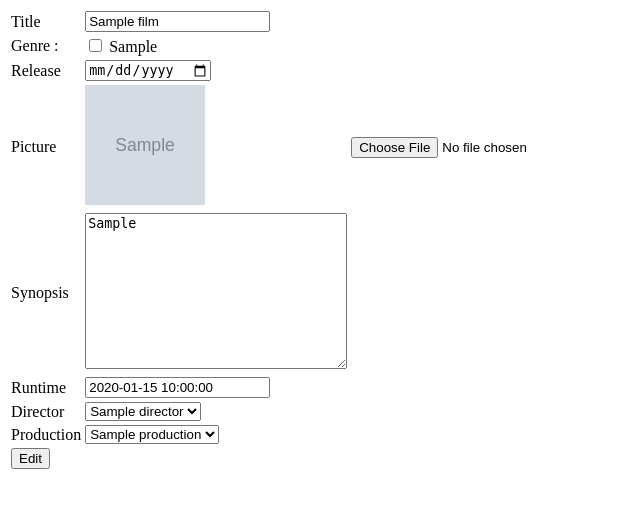
After one commit to Djebreds/myfilm-native, a PHP site: page /update-film.php?id_film=1 in a window 1280 px wide. The commit adds this page. Shown: the top 508 px of the page, without its empty margins (0-640 px from the left). Run offline with PHP 8.4, Linux system fonts and the light colour scheme; tables that the repository leaves empty or names only in its code hold one stand-in row (values such as "Sample post"); grey boxes marked "Sample" are stand-in pictures.

```diff
--- a/BusinessLogic/database.php
+++ b/BusinessLogic/database.php
@@ -28,10 +28,15 @@ class Dabes
         $runtime = self::validate($data['runtime']);
         $production = self::validate($data['production']);
         $director = self::validate($data['director']);
-        $picture = $data['picture'];
         $merge_genre = implode(", ", $genres);
 
         // query to Films table
+        $picture = self::uploadFilm();
+
+        if (!$picture) {
+            return false;
+        }
+
         $query = $this->db->prepare("INSERT INTO Films (title, release_date, picture, synopsis ,runtime) VALUES (:title, :release_date, :picture, :synopsis, :runtime)");
         $query->bindParam(':title', $title);
         $query->bindParam(':synopsis', $synopsis);
@@ -158,6 +163,142 @@ class Dabes
         return $query->rowCount();
     }
 
+    public function showFilmsById($id)
+    {
+        $sql = "SELECT films.id_film, films.picture, films.title, genres_films.genre_name, productions.name_production, films.release_date, films.synopsis, films.runtime, directors.name FROM films
+                INNER JOIN films_genres ON films.id_film = films_genres.film_id
+                INNER JOIN films_productions ON films.id_film = films_productions.film_id
+                INNER JOIN films_directors ON films.id_film = films_directors.film_id
+                INNER JOIN genres_films ON genres_films.genre_id = films_genres.genre_id
+                INNER JOIN productions ON productions.id_production = films_productions.production_id
+                INNER JOIN directors ON directors.id = films_directors.directors_id
+                WHERE films.id_film = '$id'";
+        $query = $this->db->prepare($sql);
+        $query->execute();
+        $data = $query->fetchAll(PDO::FETCH_ASSOC);
+        return $data;
+    }
+
+    public function updateFilm($data)
+    {
+
+        // select the newest data from films
+        $id_film = self::validate($data['id_film']);
+        $title = self::validate($data['title']);
+        $genres = $data['genres'];
+        $synopsis = self::validate($data['synopsis']);
+        $release_date = self::validate($data['release_date']);
+        $runtime = self::validate($data['runtime']);
+        $production = self::validate($data['production']); // id na
+        $director = self::validate($data['director']); // id na
+        $merge_genre = implode(", ", $genres);
+        $oldPicture = $data['oldPicture'];
+        $genre_id = $data['genre_id'];
+
+        if ($_FILES['picture']['error'] === 4) {
+            $picture = $oldPicture;
+        } else {
+            $picture = self::uploadFilm();
+        }
+        // $query = $this->db->prepare("SELECT max(id_film) AS last_id FROM films LIMIT 1");
+        // $query->execute();
+        // $result = $query->fetchAll(PDO::FETCH_ASSOC);
+        // $last_id = $result[0]["last_id"];
+
+        // // select the newest data from genres_films
+        // $query = $this->db->prepare("SELECT max(genre_id) AS genre FROM genres_films LIMIT 1");
+        // $query->execute();
+        // $id_result = $query->fetchAll(PDO::FETCH_ASSOC);
+        // $id_genre = $id_result[0]["genre"];
+
+        // $sql = "SELECT films.id_film, films.picture, films.title, genres_films.genre_name, productions.name_production, films.release_date, films.synopsis, films.runtime, directors.name
+        //         FROM films
+
+        // $sql = "UPDATE films
+        //         INNER JOIN films_genres ON films.id_film = films_genres.film_id
+        //         INNER JOIN films_productions ON films.id_film = films_productions.film_id
+        //         INNER JOIN films_directors ON films.id_film = films_directors.film_id
+        //         INNER JOIN genres_films ON genres_films.genre_id = films_genres.genre_id
+        //         INNER JOIN productions ON productions.id_production = films_productions.production_id
+        //         INNER JOIN directors ON directors.id = films_directors.directors_id
+        //         SET films.title = $title, films.release_date = $release_date, films.picture = $picture, films.synopsis = $synopsis, films.runtime = $runtime,
+        //             -- films_produciton.film_id = $id_film,
+        //             -- 7 = 43
+        //             films_directors.directors_id = $director;
+        //             films_productions.production_id = $production,
+        //             genres_films.genre_name = $merge_genre,
+        //             films_directors.directors_id = $id_film
+        //             WHERE films.id_films = $id_film";
+
+        // select the newest data from genres_films
+        // $query = $this->db->prepare("SELECT max(genre_id) AS genre FROM genres_films LIMIT 1");
+        // $query->execute();
+        // $id_result = $query->fetchAll(PDO::FETCH_ASSOC);
+        // $id_genre = $id_result[0]["genre"];
+
+        // // insert data film_production
+        // $query = $this->db->prepare("INSERT INTO films_productions (film_id, production_id) VALUES (:last_id, :production_id)");
+        // $query->bindParam(':last_id', $last_id);
+        // $query->bindParam(':production_id', $production);
+        // $query->execute();
+
+        // $query = $this->db->prepare("SELECT max(genre_id) AS genre FROM genres_films LIMIT 1");
+        // $result = $query->execute();
+        // $id_result = $query->fetchAll(PDO::FETCH_ASSOC);
+        // $id_genre = $id_result[0]["genre"];
+
+
+        $sql = "UPDATE films SET title = '$title', release_date = '$release_date', picture = '$picture', synopsis = '$synopsis', runtime = '$runtime' WHERE id_film = '$id_film'";
+        $query = $this->db->prepare($sql);
+        $query->execute();
+
+        $sql = "UPDATE genres_films, films_genres SET genres_films.genre_name = '$merge_genre' WHERE films_genres.genre_id = genres_films.genre_id AND films_genres.film_id = '$id_film'";
+        $query = $this->db->prepare($sql);
+        $query->execute();
+
+        $sql = "UPDATE films_directors, directors SET films_directors.directors_id = directors.id WHERE directors.id = '$director' AND films_directors.film_id = '$id_film'";
+        $query = $this->db->prepare($sql);
+        $query->execute();
+
+        $sql = "UPDATE films_productions, productions SET films_productions.production_id = productions.id_production WHERE productions.id_production = '$production' AND films_productions.film_id = '$id_film'";
+        $query = $this->db->prepare($sql);
+        $query->execute();
+
+        // // var_dump($query);
+
+        // $sql = "UPDATE genres_films, films_genres SET genres_films.genre_name = '$merge_genre' WHERE films_genres.genre_id = genres_films.genre_id AND films_genres.film_id = '$id_film'";
+        // $query = $this->db->prepare($sql);
+        // $query->execute();
+        // // var_dump($query);
+        // // $sql = "UPDATE films_productions
+        // //         JOIN films ON films.id_film = films_productions.film_id
+        // //         JOIN productions ON productions.id_production = films_productions.production_id
+        // //         SET films_productions.production_id = productions.id_production WHERE productions.name_production = '$production'";
+
+        // $sql = "UPDATE films_productions, productions SET films_productions.production_id = productions.id_production WHERE films_productions.film_id = '$id_film'";
+        // $query = $this->db->prepare($sql);
+        // $query->execute();
+
+        // $sql = "UPDATE films_directors,films SET films_directors.directors_id = '$director' WHERE films.id_film = '$id_film'";
+        // // $sql = "UPDATE films_directors SET directors_id =  ";
+        // $query = $this->db->prepare($sql);
+        // $query->execute();
+        // // var_dump($query);
+        // // $sql = "UPDATE films_directors
+        // //         JOIN films ON films.id_film = films_directors.film_id
+        // //         JOIN directors ON directors.id = films_directors.directors_id
+        // //         SET films_directors.directors_id = directors.id WHERE directors.name = '$director'";
+        // $query = $this->db->prepare($sql);
+        // $query->execute();
+        // // var_dump($query);
+        // // die;
+        // var_dump($query);
+        // var_dump($query->rowCount());
+        // die;
+
+        return $query->rowCount();
+    }
+
     public function validate($data)
     {
         $data = trim($data);
@@ -166,12 +307,12 @@ class Dabes
         return $data;
     }
 
-    public function uploadFilm($data)
+    public function uploadFilm()
     {
-        $name = $data['picture']['name'];
-        $tmp_name = $data['picture']['tmp_name'];
-        $size = $data['picture']['size'];
-        $error = $data['picture']['error'];
+        $name = $_FILES['picture']['name'];
+        $tmp_name = $_FILES['picture']['tmp_name'];
+        $size = $_FILES['picture']['size'];
+        $error = $_FILES['picture']['error'];
 
         if ($error === 4) {
             echo "choose the picture first";
@@ -190,11 +331,21 @@ class Dabes
         }
 
         $namePicture = uniqid();
-        $namePicture .= '.';
+        $namePicture .= ".";
         $namePicture .= $extension;
 
-        move_uploaded_file($tmp_name, '../Views/uploaded', $namePicture);
+        move_uploaded_file($tmp_name, '../Views/uploaded/' . $namePicture);
 
         return $namePicture;
     }
+
+    public function deleteFilm($id)
+    {
+        $sql = "DELETE FROM films WHERE id_film = '$id'";
+        $query = $this->db->prepare($sql);
+        $query->execute();
+        // $query->bindParam(':id_film', $id);
+
+        return $query->rowCount();
+    }
 }
--- /dev/null
+++ b/Views/update-film.php
@@ -0,0 +1,118 @@
+<?php
+require '../BusinessLogic/database.php';
+$db = new Dabes();
+
+$id_film = $_GET['id_film'];
+$films = $db->showFilmsById($id_film);
+$genres = $db->showListGenres();
+$directors = $db->showDirector();
+$productions = $db->showProduction();
+
+// $sql = "SELECT films.id_film, films.picture, films.title, genres_films.genre_name, productions.name_production, films.release_date FROM films
+//                 INNER JOIN films_genres ON films.id_film = films_genres.film_id
+//                 INNER JOIN films_productions ON films.id_film = films_productions.film_id
+//                 INNER JOIN genres_films ON genres_films.genre_id = films_genres.genre_id
+//                 INNER JOIN productions ON productions.id_production = films_productions.production_id
+//                 WHERE films.id_film = '$id_film'";
+// $films = $this->db->prepare($sql);
+// $film->execute();
+// $result = $film->fetchAll(PDO::FETCH_ASSOC);
+
+
+$checked = explode(', ', $films[0]['genre_name']);
+
+
+// $films = $db->showFilms();
+
+if (isset($_POST['edit'])) {
+    if ($db->updateFilm($_POST) > 0) {
+        // $upload = $db->uploadFilm($_FILES);
+        // $status = $db->addFilm($_POST);
+        echo "DATA BERHASIL DITAMBAHKAN";
+    } else {
+        echo "FAILED";
+    }
+}
+
+?>
+
+
+<!DOCTYPE html>
+<html lang="en">
+
+<head>
+    <meta charset="UTF-8">
+    <meta http-equiv="X-UA-Compatible" content="IE=edge">
+    <meta name="viewport" content="width=device-width, initial-scale=1.0">
+    <title>Document</title>
+</head>
+
+<body>
+    <form action="" method="POST" enctype="multipart/form-data">
+        <table>
+            <input type="hidden" name="id_film" value="<?php echo $films[0]['id_film'] ?>">
+            <input type="hidden" name="oldPicture" value="<?php echo $films[0]['picture'] ?>">
+            <tr>
+                <td><label for="title">Title</label></td>
+                <td><input type="text" name="title" id="title" value="<?php echo $films[0]['title'] ?>"></td>
+            </tr>
+            <tr>
+                <td><label for="genres">Genre :</label></td>
+                <td>
+                    <?php foreach ($genres as $genre) : ?>
+                        <input type="hidden" name="genre_id" value="<?php echo $genre['id_list'] ?>">
+                        <input type="checkbox" name="genres[]" id="<?php echo $genre['genre_list'] ?>" value="<?php echo $genre['genre_list'] ?>" <?php in_array($genre['genre_list'], $checked) ? print "checked" : "" ?>>
+                        <label for="<?php echo $genre['genre_list'] ?>"><?php echo $genre['genre_list'] ?></label>
+                    <?php endforeach; ?>
+                </td>
+            </tr>
+            <tr>
+                <td><label for="release_date">Release</label></td>
+                <td><input type="date" name="release_date" id="release_date" value="<?php echo $films[0]['release_date'] ?>"></td>
+            </tr>
+            <tr>
+                <!-- <img src="" alt=""> -->
+                <td><label for="picture">Picture</label></td>
+                <td><img src="uploaded/<?php echo $films[0]['picture'] ?>" alt="<?php echo $films[0]['picture'] ?>" width="120" height="120"></td>
+                <td><input type="file" name="picture"></td>
+            </tr>
+            <tr>
+                <td><label for="synopsis">Synopsis</label></td>
+                <td><textarea name="synopsis" id="synopsis" cols="30" rows="10"><?php echo $films[0]['synopsis'] ?></textarea></td>
+            </tr>
+            <tr>
+                <td><label for="runtime">Runtime</label></td>
+                <td><input type="text" name="runtime" id="runtime" value="<?php echo $films[0]['runtime'] ?>"></td>
+            </tr>
+            <tr>
+                <td><label for="director">Director</label></td>
+                <td>
+                    <select name="director" id="director">
+                        <option value="">Select Genre</option>
+                        <?php foreach ($directors as $director) : ?>
+                            <option value="<?php echo $director['id'] ?>" <?= ($director['name'] == $films[0]['name']) ? 'selected' : '' ?>><?php echo $director['name'] ?></option>
+
+                        <?php endforeach; ?>
+                    </select>
+                </td>
+            </tr>
+            <tr>
+                <td><label for="production">Production</label></td>
+                <td>
+                    <select name="production" id="production">
+                        <option value="">Select Genre</option>
+                        <?php foreach ($productions as $production) : ?>
+                            <option value="<?php echo $production['id_production'] ?>" <?= ($production['name_production'] == $films[0]['name_production']) ? 'selected' : '' ?>><?php echo $production['name_production'] ?></option>
+
+                        <?php endforeach; ?>
+                    </select>
+                </td>
+            </tr>
+            <tr>
+                <td><button type="submit" name="edit">Edit</button></td>
+            </tr>
+        </table>
+    </form>
+</body>
+
+</html>
```
Also changed, not shown: Views/add-film.php (+5 -7 lines), Views/delete-film.php (added, +11 -0 lines), Views/table-films.php (renamed from Views/table-film.php, +9 -2 lines), Views/table-productions.php (added, +49 -0 lines), Views/login.php (added), Views/main-table.php (added), Views/signin.php (added), Views/table-directors.php (added), Views/table-genres.php (added), Views/table-users.php (added), Views/uploaded/624cf2066c4c3.png (added), Views/uploaded/624d2aa30ffa2.png (added), Views/uploaded/624d5a843288d.png (added), Views/uploaded/624d6c71e62f7.png (added).
